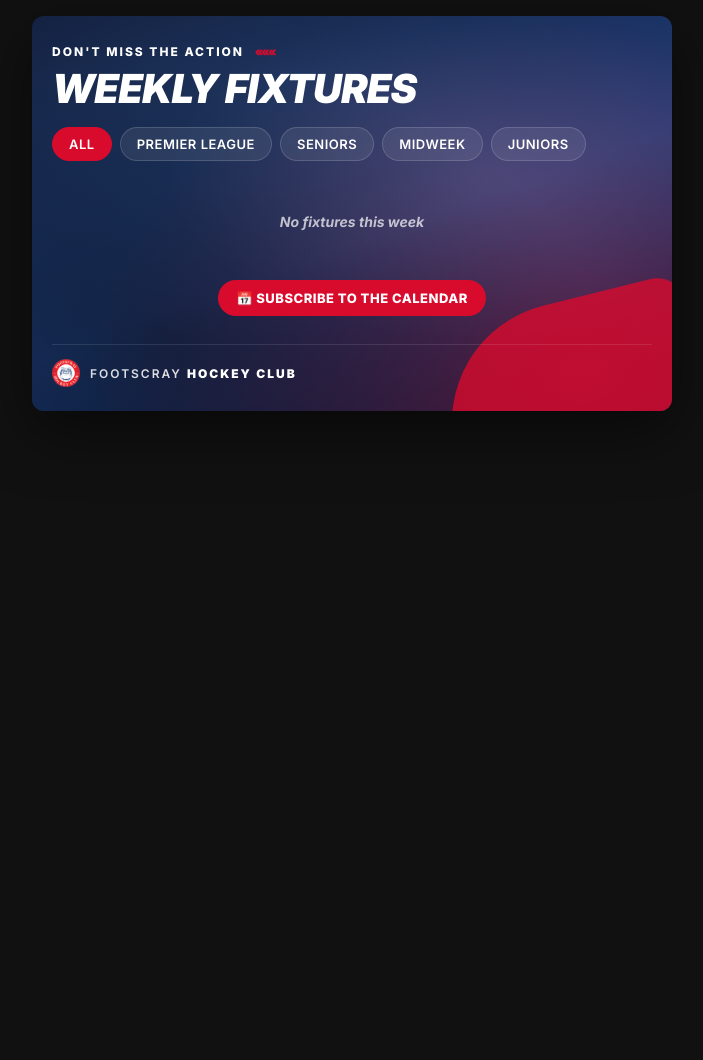
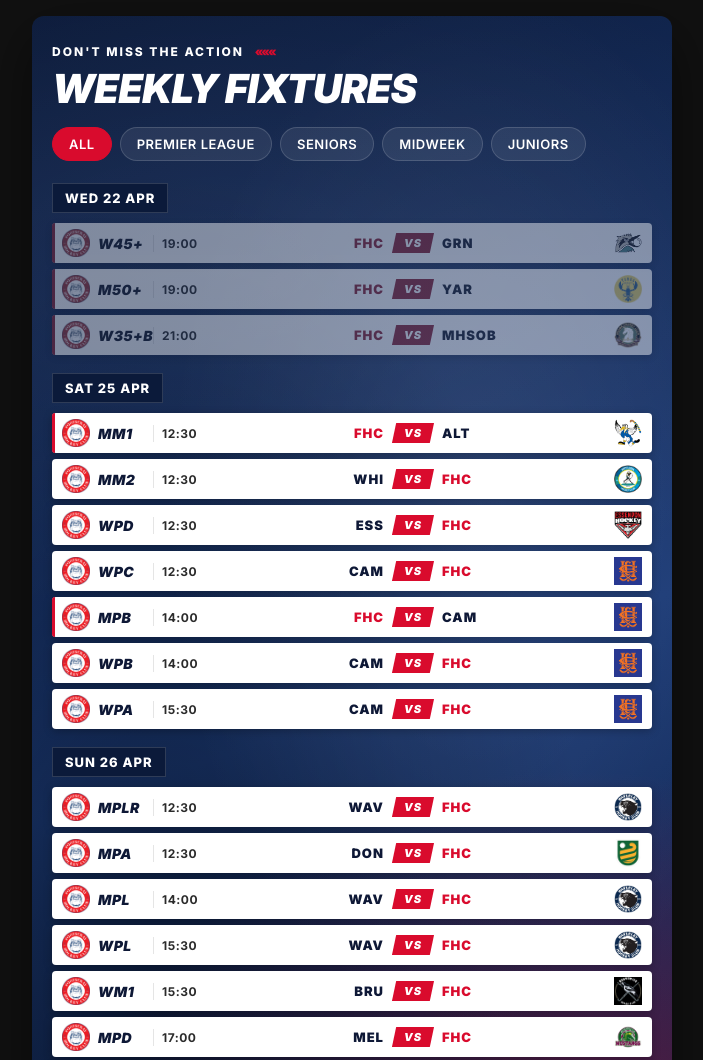
Before and after one commit to mawiseman/hockey-victoria-club-calendars, a website: page weekly-fixture/index.html in a window 1280 px wide. Shown: the top 1060 px of the page, without its empty margins (288-991 px from the left). Before the commit the page ends 800 px from the top, so only its background shows below. Drawn offline with Linux system fonts and the light colour scheme; no server answers.

Commit message:
use local json instead og calendar

```diff
--- a/weekly-fixture/404.html
+++ b/weekly-fixture/404.html
@@ -17,6 +17,8 @@
     <link rel="preconnect" href="https://fonts.googleapis.com">
     <link href="https://fonts.googleapis.com/css2?family=Inter:ital,wght@0,400;0,600;0,700;0,800;0,900;1,700;1,800;1,900&display=swap" rel="stylesheet">
     <link rel="stylesheet" href="/css/styles.css">
+
+    <script src="/js/analytics.js" defer></script>
 </head>
 <body>
     <div class="card">
--- /dev/null
+++ b/weekly-fixture/data/fixtures.json
@@ -0,0 +1,371 @@
+{
+  "generatedAt": "2026-04-23T11:21:06.505Z",
+  "windowStart": "2026-04-21T11:21:06.505Z",
+  "windowEnd": "2026-05-07T11:21:06.505Z",
+  "events": [
+    {
+      "category": "midweek",
+      "summary": "Women 45+ - FHC vs GRN",
+      "dtstart": "2026-04-22T09:00:00.000Z",
+      "dtend": "2026-04-22T10:00:00.000Z",
+      "location": "Footscray Hockey Club - ASF"
+    },
+    {
+      "category": "midweek",
+      "summary": "Men 50+ NW - FHC vs YAR",
+      "dtstart": "2026-04-22T09:00:00.000Z",
+      "dtend": "2026-04-22T10:00:00.000Z",
+      "location": "Footscray Hockey Club - BSF"
+    },
+    {
+      "category": "midweek",
+      "summary": "Women 35+ B - FHC vs MHSOB",
+      "dtstart": "2026-04-22T11:00:00.000Z",
+      "dtend": "2026-04-22T12:00:00.000Z",
+      "location": "Footscray Hockey Club - ASF"
+    },
+    {
+      "category": "mens",
+      "summary": "Men M1 NW - FHC vs ALT",
+      "dtstart": "2026-04-25T02:30:00.000Z",
+      "dtend": "2026-04-25T04:00:00.000Z",
+      "location": "Footscray Hockey Club - ASF"
+    },
+    {
+      "category": "mens",
+      "summary": "Men M2 NW - WHI vs FHC",
+      "dtstart": "2026-04-25T02:30:00.000Z",
+      "dtend": "2026-04-25T04:00:00.000Z",
+      "location": "Essendon Hockey Centre - ESS2"
+    },
+    {
+      "category": "womens",
+      "summary": "Women PEN D NW - ESS vs FHC",
+      "dtstart": "2026-04-25T02:30:00.000Z",
+      "dtend": "2026-04-25T04:00:00.000Z",
+      "location": "Essendon Hockey Centre - ESS1"
+    },
+    {
+      "category": "womens",
+      "summary": "Women PEN C - CAM vs FHC",
+      "dtstart": "2026-04-25T02:30:00.000Z",
+      "dtend": "2026-04-25T04:00:00.000Z",
+      "location": "Camberwell Hockey Club - CAM"
+    },
+    {
+      "category": "mens",
+      "summary": "Men PEN B - FHC vs CAM",
+      "dtstart": "2026-04-25T04:00:00.000Z",
+      "dtend": "2026-04-25T05:30:00.000Z",
+      "location": "Footscray Hockey Club - ASF"
+    },
+    {
+      "category": "womens",
+      "summary": "Women PEN B - CAM vs FHC",
+      "dtstart": "2026-04-25T04:00:00.000Z",
+      "dtend": "2026-04-25T05:30:00.000Z",
+      "location": "Camberwell Hockey Club - CAM"
+    },
+    {
+      "category": "womens",
+      "summary": "Women PEN A - CAM vs FHC",
+      "dtstart": "2026-04-25T05:30:00.000Z",
+      "dtend": "2026-04-25T07:00:00.000Z",
+      "location": "Camberwell Hockey Club - CAM"
+    },
+    {
+      "category": "mens",
+      "summary": "Men PLR - WAV vs FHC",
+      "dtstart": "2026-04-26T02:30:00.000Z",
+      "dtend": "2026-04-26T04:00:00.000Z",
+      "location": "Hedley Hull Field - HHF"
+    },
+    {
+      "category": "mens",
+      "summary": "Men PEN A - DON vs FHC",
+      "dtstart": "2026-04-26T02:30:00.000Z",
+      "dtend": "2026-04-26T04:00:00.000Z",
+      "location": "Doncaster Hockey Centre - DON"
+    },
+    {
+      "category": "mens",
+      "summary": "Men PL - WAV vs FHC",
+      "dtstart": "2026-04-26T04:00:00.000Z",
+      "dtend": "2026-04-26T05:30:00.000Z",
+      "location": "Hedley Hull Field - HHF"
+    },
+    {
+      "category": "womens",
+      "summary": "Women PL - WAV vs FHC",
+      "dtstart": "2026-04-26T05:30:00.000Z",
+      "dtend": "2026-04-26T07:00:00.000Z",
+      "location": "Hedley Hull Field - HHF"
+    },
+    {
+      "category": "womens",
+      "summary": "Women M1 NW - BRU vs FHC",
+      "dtstart": "2026-04-26T05:30:00.000Z",
+      "dtend": "2026-04-26T07:00:00.000Z",
+      "location": "Brunswick Secondary College - BRU"
+    },
+    {
+      "category": "mens",
+      "summary": "Men PEN D NW - MEL vs FHC",
+      "dtstart": "2026-04-26T07:00:00.000Z",
+      "dtend": "2026-04-26T08:30:00.000Z",
+      "location": "Melton Hockey Ground - MEL"
+    },
+    {
+      "category": "womens",
+      "summary": "Women PLR - WAV vs FHC",
+      "dtstart": "2026-04-26T07:00:00.000Z",
+      "dtend": "2026-04-26T08:30:00.000Z",
+      "location": "Hedley Hull Field - HHF"
+    },
+    {
+      "category": "midweek",
+      "summary": "Men 40+ NW - Craigieburn falcons vs FHC",
+      "dtstart": "2026-04-27T09:30:00.000Z",
+      "dtend": "2026-04-27T10:30:00.000Z",
+      "location": "Hume Hockey Centre - HUM"
+    },
+    {
+      "category": "midweek",
+      "summary": "Women 55+ (Monday) - FHC vs MCC",
+      "dtstart": "2026-04-27T11:15:00.000Z",
+      "dtend": "2026-04-27T12:15:00.000Z",
+      "location": "Brunswick Secondary College - BRU"
+    },
+    {
+      "category": "midweek",
+      "summary": "Women 45+ - CAM vs FHC",
+      "dtstart": "2026-04-29T10:00:00.000Z",
+      "dtend": "2026-04-29T11:00:00.000Z",
+      "location": "Koonung Secondary College - KNG"
+    },
+    {
+      "category": "midweek",
+      "summary": "Men 50+ NW - LAT vs FHC",
+      "dtstart": "2026-04-29T10:00:00.000Z",
+      "dtend": "2026-04-29T11:00:00.000Z",
+      "location": "La Trobe Hockey Centre - LAT"
+    },
+    {
+      "category": "midweek",
+      "summary": "Women 35+ B - MUHC vs FHC",
+      "dtstart": "2026-04-29T10:00:00.000Z",
+      "dtend": "2026-04-29T11:00:00.000Z",
+      "location": "Essendon Hockey Centre - ESS1"
+    },
+    {
+      "category": "juniors",
+      "summary": "U14 Boys Shield - FHC vs FAL",
+      "dtstart": "2026-05-01T09:00:00.000Z",
+      "dtend": "2026-05-01T10:00:00.000Z",
+      "location": "Footscray Hockey Club - BSF"
+    },
+    {
+      "category": "juniors",
+      "summary": "U16 Girls Shield - FHC vs SUHC",
+      "dtstart": "2026-05-01T09:00:00.000Z",
+      "dtend": "2026-05-01T10:00:00.000Z",
+      "location": "Footscray Hockey Club - ASF"
+    },
+    {
+      "category": "juniors",
+      "summary": "U14 Mixed District NW - WER vs FHC",
+      "dtstart": "2026-05-01T09:00:00.000Z",
+      "dtend": "2026-05-01T10:00:00.000Z",
+      "location": "Werribee Hockey Club - WER"
+    },
+    {
+      "category": "juniors",
+      "summary": "U16 Girls PEN NW - MEL vs FHC",
+      "dtstart": "2026-05-01T09:00:00.000Z",
+      "dtend": "2026-05-01T10:00:00.000Z",
+      "location": "Melton Hockey Ground - MEL"
+    },
+    {
+      "category": "juniors",
+      "summary": "U18 Mixed District NW - FHC vs LAT",
+      "dtstart": "2026-05-01T10:15:00.000Z",
+      "dtend": "2026-05-01T11:15:00.000Z",
+      "location": "Footscray Hockey Club - ASF"
+    },
+    {
+      "category": "juniors",
+      "summary": "U16 Boys Shield - FHC vs HAW",
+      "dtstart": "2026-05-01T10:15:00.000Z",
+      "dtend": "2026-05-01T11:15:00.000Z",
+      "location": "Footscray Hockey Club - BSF"
+    },
+    {
+      "category": "juniors",
+      "summary": "U16 Boys PEN NW - NWL vs FHC",
+      "dtstart": "2026-05-01T10:20:00.000Z",
+      "dtend": "2026-05-01T11:20:00.000Z",
+      "location": "State Sport Centres\\, Parkville - P-1"
+    },
+    {
+      "category": "juniors",
+      "summary": "U14 Girls PEN NW - MEL vs FHC",
+      "dtstart": "2026-05-01T11:30:00.000Z",
+      "dtend": "2026-05-01T12:30:00.000Z",
+      "location": "State Sport Centres\\, Parkville - P-1"
+    },
+    {
+      "category": "juniors",
+      "summary": "U12 District Half Field Mixed NW - T2 - ESS 2 vs FHC",
+      "dtstart": "2026-05-01T23:00:00.000Z",
+      "dtend": "2026-05-02T00:00:00.000Z",
+      "location": "Essendon Hockey Centre - ESS2"
+    },
+    {
+      "category": "juniors",
+      "summary": "U12 Mixed Shield - PEGS vs FHC",
+      "dtstart": "2026-05-02T00:00:00.000Z",
+      "dtend": "2026-05-02T01:00:00.000Z",
+      "location": "PEGS Sporting Fields - PSF2"
+    },
+    {
+      "category": "juniors",
+      "summary": "U12 Girls Shield - FHC vs KBH",
+      "dtstart": "2026-05-02T00:00:00.000Z",
+      "dtend": "2026-05-02T01:00:00.000Z",
+      "location": "State Sport Centres\\, Parkville - P-1"
+    },
+    {
+      "category": "womens",
+      "summary": "Women PLR - FHC vs MCC",
+      "dtstart": "2026-05-02T02:00:00.000Z",
+      "dtend": "2026-05-02T03:30:00.000Z",
+      "location": "Footscray Hockey Club - ASF"
+    },
+    {
+      "category": "mens",
+      "summary": "Men PEN A - FHC vs WAV",
+      "dtstart": "2026-05-02T02:30:00.000Z",
+      "dtend": "2026-05-02T04:00:00.000Z",
+      "location": "Footscray Hockey Club - BSF"
+    },
+    {
+      "category": "womens",
+      "summary": "Women PL - FHC vs MCC",
+      "dtstart": "2026-05-02T03:30:00.000Z",
+      "dtend": "2026-05-02T05:00:00.000Z",
+      "location": "Footscray Hockey Club - ASF"
+    },
+    {
+      "category": "womens",
+      "summary": "Women PEN C - FHC vs SUHC",
+      "dtstart": "2026-05-02T04:00:00.000Z",
+      "dtend": "2026-05-02T05:30:00.000Z",
+      "location": "Footscray Hockey Club - BSF"
+    },
+    {
+      "category": "mens",
+      "summary": "Men PL - FHC vs MCC",
+      "dtstart": "2026-05-02T05:30:00.000Z",
+      "dtend": "2026-05-02T07:00:00.000Z",
+      "location": "Footscray Hockey Club - ASF"
+    },
+    {
+      "category": "womens",
+      "summary": "Women PEN A - FHC vs MNT",
+      "dtstart": "2026-05-02T05:30:00.000Z",
+      "dtend": "2026-05-02T07:00:00.000Z",
+      "location": "Footscray Hockey Club - BSF"
+    },
+    {
+      "category": "mens",
+      "summary": "Men PLR - FHC vs MCC",
+      "dtstart": "2026-05-02T07:00:00.000Z",
+      "dtend": "2026-05-02T08:30:00.000Z",
+      "location": "Footscray Hockey Club - ASF"
+    },
+    {
+      "category": "womens",
+      "summary": "Women PEN B - FHC vs DON",
+      "dtstart": "2026-05-02T07:00:00.000Z",
+      "dtend": "2026-05-02T08:30:00.000Z",
+      "location": "Footscray Hockey Club - BSF"
+    },
+    {
+      "category": "mens",
+      "summary": "Men M1 NW - HHC vs FHC",
+      "dtstart": "2026-05-03T02:30:00.000Z",
+      "dtend": "2026-05-03T04:00:00.000Z",
+      "location": "Hume Hockey Centre - HUM"
+    },
+    {
+      "category": "mens",
+      "summary": "Men M2 NW - FHC vs MEL",
+      "dtstart": "2026-05-03T02:30:00.000Z",
+      "dtend": "2026-05-03T04:00:00.000Z",
+      "location": "Footscray Hockey Club - ASF"
+    },
+    {
+      "category": "mens",
+      "summary": "Men PEN D NW - FHC vs LAT",
+      "dtstart": "2026-05-03T04:00:00.000Z",
+      "dtend": "2026-05-03T05:30:00.000Z",
+      "location": "Footscray Hockey Club - ASF"
+    },
+    {
+      "category": "mens",
+      "summary": "Men PEN B - SUHC vs FHC",
+      "dtstart": "2026-05-03T04:00:00.000Z",
+      "dtend": "2026-05-03T05:30:00.000Z",
+      "location": "Southern United Hockey Club - MBN"
+    },
+    {
+      "category": "womens",
+      "summary": "Women M1 NW - FHC vs MEL",
+      "dtstart": "2026-05-03T04:00:00.000Z",
+      "dtend": "2026-05-03T05:30:00.000Z",
+      "location": "Footscray Hockey Club - BSF"
+    },
+    {
+      "category": "womens",
+      "summary": "Women PEN D NW - FHC vs LAT",
+      "dtstart": "2026-05-03T05:30:00.000Z",
+      "dtend": "2026-05-03T07:00:00.000Z",
+      "location": "Footscray Hockey Club - ASF"
+    },
+    {
+      "category": "midweek",
+      "summary": "Men 40+ NW - FHC vs GRN",
+      "dtstart": "2026-05-04T09:30:00.000Z",
+      "dtend": "2026-05-04T10:30:00.000Z",
+      "location": "Footscray Hockey Club - ASF"
+    },
+    {
+      "category": "midweek",
+      "summary": "Women 55+ (Monday) - BRU vs FHC",
+      "dtstart": "2026-05-04T10:00:00.000Z",
+      "dtend": "2026-05-04T11:00:00.000Z",
+      "location": "Melbourne High School - MHS"
+    },
+    {
+      "category": "midweek",
+      "summary": "Women 35+ B - FHC vs CAM",
+      "dtstart": "2026-05-06T09:00:00.000Z",
+      "dtend": "2026-05-06T10:00:00.000Z",
+      "location": "Footscray Hockey Club - ASF"
+    },
+    {
+      "category": "midweek",
+      "summary": "Men 50+ NW - PEGS vs FHC",
+      "dtstart": "2026-05-06T09:00:00.000Z",
+      "dtend": "2026-05-06T10:00:00.000Z",
+      "location": "PEGS Sporting Fields - PSF1"
+    },
+    {
+      "category": "midweek",
+      "summary": "Women 45+ - FHC vs HAW",
+      "dtstart": "2026-05-06T10:00:00.000Z",
+      "dtend": "2026-05-06T11:00:00.000Z",
+      "location": "Footscray Hockey Club - ASF"
+    }
+  ]
+}
--- a/weekly-fixture/js/app.js
+++ b/weekly-fixture/js/app.js
@@ -1,29 +1,3 @@
-// Google Calendar iCal feed IDs (public feeds). The actual fetch URL is
-// built by `feedUrl()` below so we can route through Netlify in production
-// and only fall back to a public CORS proxy for `npm run dev`.
-const CALENDAR_IDS = {
-    mens:    'b120156e90f1b5db3b0aba2c617c0ccb06891dfce71934824d2ea52522163cc6@group.calendar.google.com',
-    womens:  '45c236109820085226cabd0f84c97574e25fe27183d8155d6ce9fe89e1b486a9@group.calendar.google.com',
-    midweek: 'fb9a60cb22b1a5af884d53ea7a439b15264a29d9790c2b3a06e607dc25233c3e@group.calendar.google.com',
-    juniors: 'a621fd9b3e4a3996c8ea70697cab4198ad5605847234af74be60fc91345c08c9@group.calendar.google.com',
-};
-
-const IS_LOCAL = ['localhost', '127.0.0.1'].includes(location.hostname);
-
-/**
- * Build the URL to fetch an iCal feed:
- *  - Production (Netlify): /proxy/calendar/ical/... — rewritten to
- *    calendar.google.com by netlify.toml. Same-origin, no CORS.
- *  - Local dev: corsproxy.io, to avoid needing Netlify CLI locally.
- */
-function feedUrl(calendarId) {
-    const path = `/calendar/ical/${encodeURIComponent(calendarId)}/public/basic.ics`;
-    if (IS_LOCAL) {
-        return `https://corsproxy.io/?url=${encodeURIComponent('https://calendar.google.com' + path)}`;
-    }
-    return `/proxy${path}`;
-}
-
 // The views shown as tabs, in order
 const VIEWS = {
     all:     { label: 'All', title: 'WEEKLY FIXTURES' },
@@ -55,53 +29,6 @@
     try { localStorage.setItem(ACTIVE_VIEW_KEY, view); } catch { /* ignore */ }
 }
 
-// ─── iCal Parsing ────────────────────────────────────────────────────
-
-function parseICS(icsText) {
-    const events = [];
-    const blocks = icsText.split('BEGIN:VEVENT');
-
-    for (let i = 1; i < blocks.length; i++) {
-        const block = blocks[i].split('END:VEVENT')[0];
-        const event = {};
-
-        // Unfold long lines (RFC 5545 line folding)
-        const unfolded = block.replace(/\r?\n[ \t]/g, '');
-
-        for (const line of unfolded.split(/\r?\n/)) {
-            if (line.startsWith('SUMMARY:')) {
-                event.summary = line.substring(8).trim();
-            } else if (line.startsWith('DTSTART')) {
-                event.dtstart = extractDateTime(line);
-            } else if (line.startsWith('DTEND')) {
-                event.dtend = extractDateTime(line);
-            } else if (line.startsWith('LOCATION:')) {
-                event.location = line.substring(9).trim();
-            }
-        }
-
-        if (event.summary && event.dtstart) {
-            events.push(event);
-        }
-    }
-
-    return events;
-}
-
-function extractDateTime(line) {
-    const value = line.split(':').pop().trim();
-    if (value.length >= 15) {
-        const y = value.substring(0, 4);
-        const m = value.substring(4, 6);
-        const d = value.substring(6, 8);
-        const h = value.substring(9, 11);
-        const min = value.substring(11, 13);
-        const sec = value.substring(13, 15);
-        const isUTC = value.endsWith('Z');
-        return new Date(`${y}-${m}-${d}T${h}:${min}:${sec}${isUTC ? 'Z' : ''}`);
-    }
-    return new Date(value);
-}
 
 // ─── Fixture Parsing + Classification ────────────────────────────────
 
@@ -340,32 +267,34 @@
 
 // ─── Data Loading ────────────────────────────────────────────────────
 
-async function fetchCalendar(url) {
-    const response = await fetch(url);
-    if (!response.ok) throw new Error(`HTTP ${response.status}`);
-    return response.text();
-}
-
+// Loads pre-built fixture data from /data/fixtures.json. That file is
+// regenerated daily by `npm run generate-fixtures-json` (run from the
+// sync-calendars GitHub Action), so there's no runtime call to Google.
 async function loadFixtures() {
     const { monday, sunday } = getWeekBounds();
     const fixtures = [];
 
-    const fetchPromises = Object.entries(CALENDAR_IDS).map(async ([feedCategory, calendarId]) => {
-        try {
-            const icsText = await fetchCalendar(feedUrl(calendarId));
-            const events = parseICS(icsText);
-            for (const event of events) {
-                if (event.dtstart >= monday && event.dtstart <= sunday) {
-                    const fixture = parseFixture(event, feedCategory);
-                    if (fixture) fixtures.push(fixture);
-                }
-            }
-        } catch (err) {
-            console.warn(`Failed to load ${feedCategory} calendar:`, err.message);
+    try {
+        const res = await fetch('/data/fixtures.json', { cache: 'no-cache' });
+        if (!res.ok) throw new Error(`HTTP ${res.status}`);
+        const data = await res.json();
+
+        for (const event of data.events || []) {
+            const dtstart = new Date(event.dtstart);
+            if (dtstart < monday || dtstart > sunday) continue;
+
+            const fixture = parseFixture({
+                summary: event.summary,
+                dtstart,
+                dtend: event.dtend ? new Date(event.dtend) : undefined,
+                location: event.location,
+            }, event.category);
+
+            if (fixture) fixtures.push(fixture);
         }
-    });
-
-    await Promise.all(fetchPromises);
+    } catch (err) {
+        console.warn('Failed to load fixtures:', err.message);
+    }
 
     allFixtures = fixtures.sort((a, b) => a.time - b.time);
     renderActiveView();
```
Also changed, not shown: src/setup/generate-fixtures-json.js (added, +124 -0 lines), weekly-fixture/index.html (+2 -0 lines), weekly-fixture/js/analytics.js (added, +18 -0 lines), weekly-fixture/subscribe.html (+2 -0 lines), .github/workflows/sync-calendars.yml, netlify.toml, weekly-fixture/README.md.
